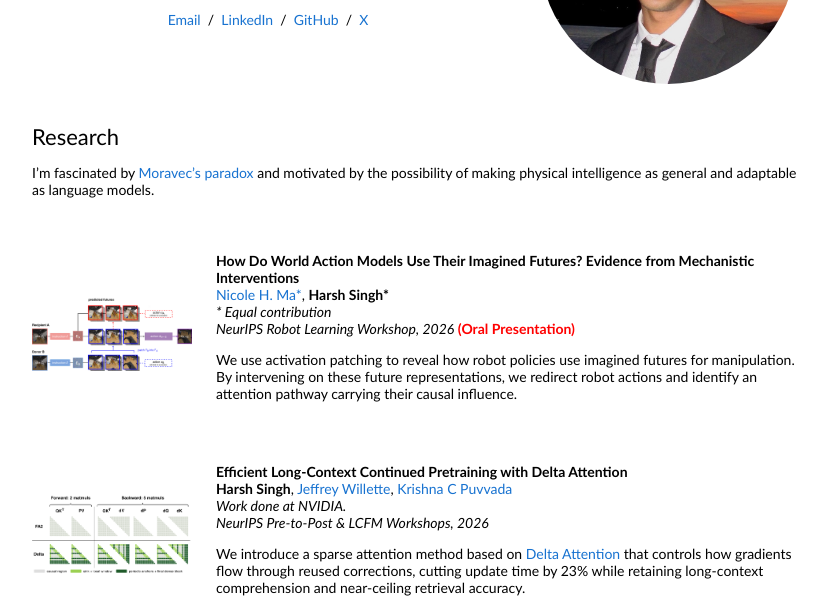
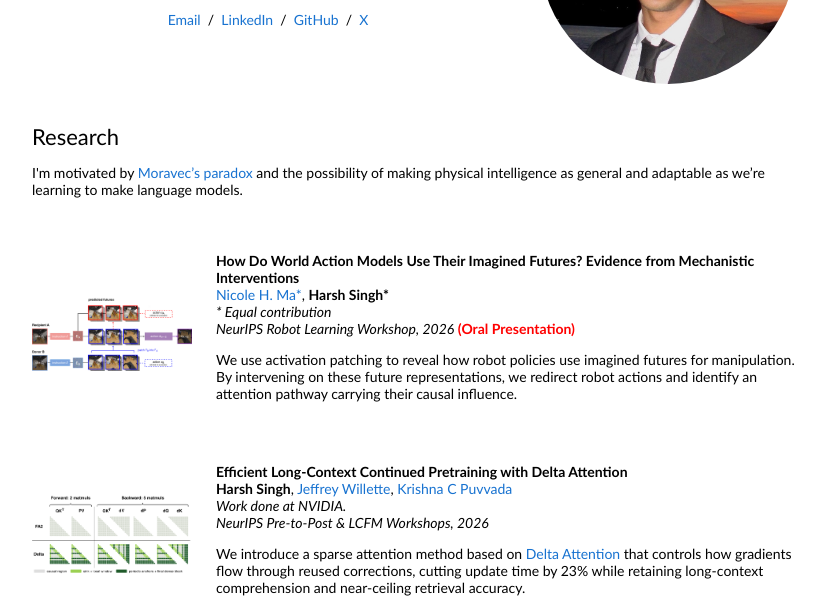
Before and after one commit to singhh5050/my-website, a plain HTML site: page index.html in a window 1280 px wide. Shown: the part 200-800 px from the top of the page, without its empty margins (224-1051 px from the left). Drawn offline with Linux system fonts and the light colour scheme.

Commit message:
Restore original research introduction

```diff
--- a/index.html
+++ b/index.html
@@ -94,9 +94,9 @@
               <td style="padding:16px;width:100%;vertical-align:middle">
                 <h2>Research</h2>
                 <p>
-                  I’m fascinated by <a href="https://en.wikipedia.org/wiki/Moravec%27s_paradox">Moravec’s paradox</a>
-                  and motivated by the possibility of making physical intelligence as general
-                  and adaptable as language models.
+                  I'm motivated by <a href="https://en.wikipedia.org/wiki/Moravec%27s_paradox">Moravec’s paradox</a>
+                  and the possibility of making physical intelligence as general
+                  and adaptable as we’re learning to make language models.
                 </p>
               </td>
             </tr>
```
